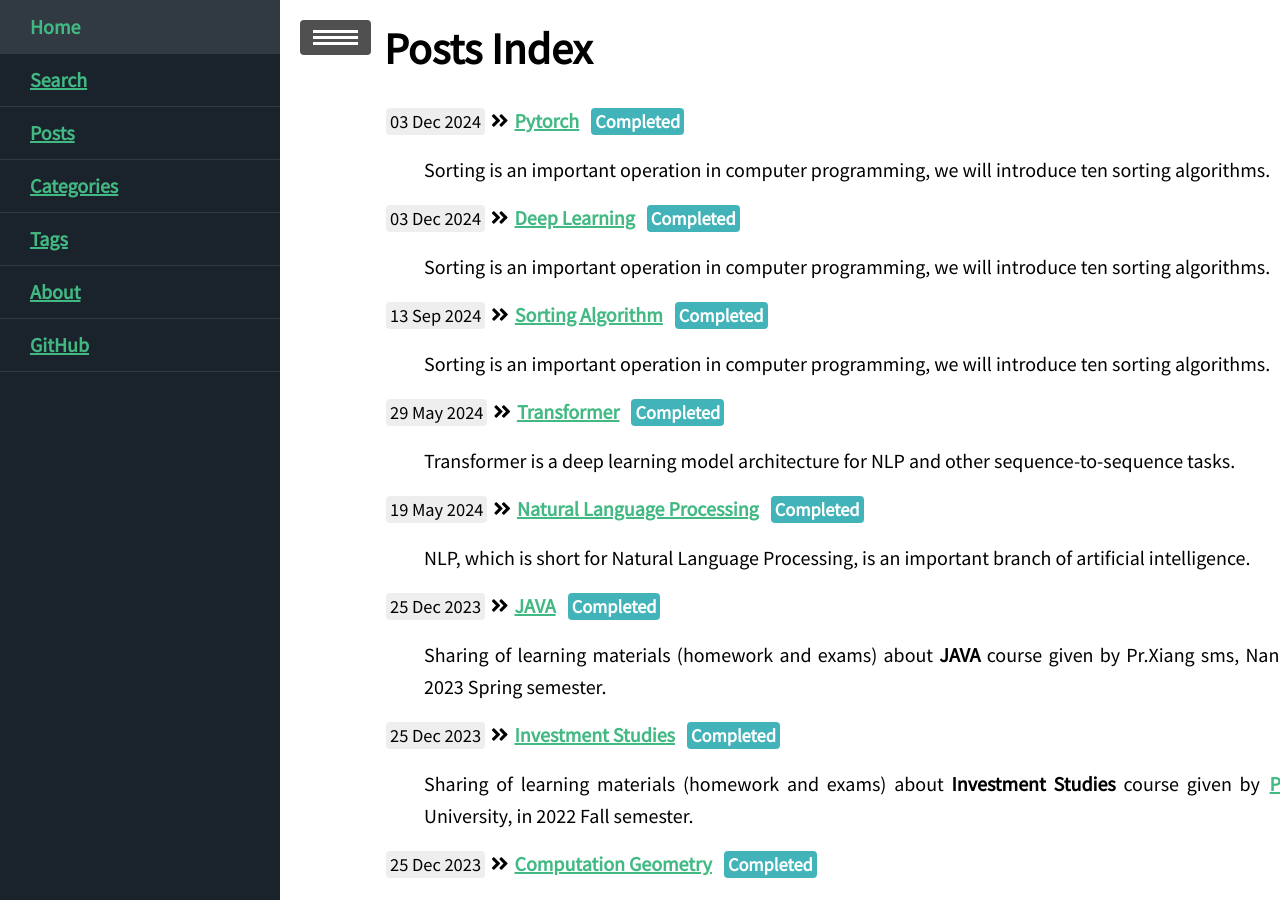
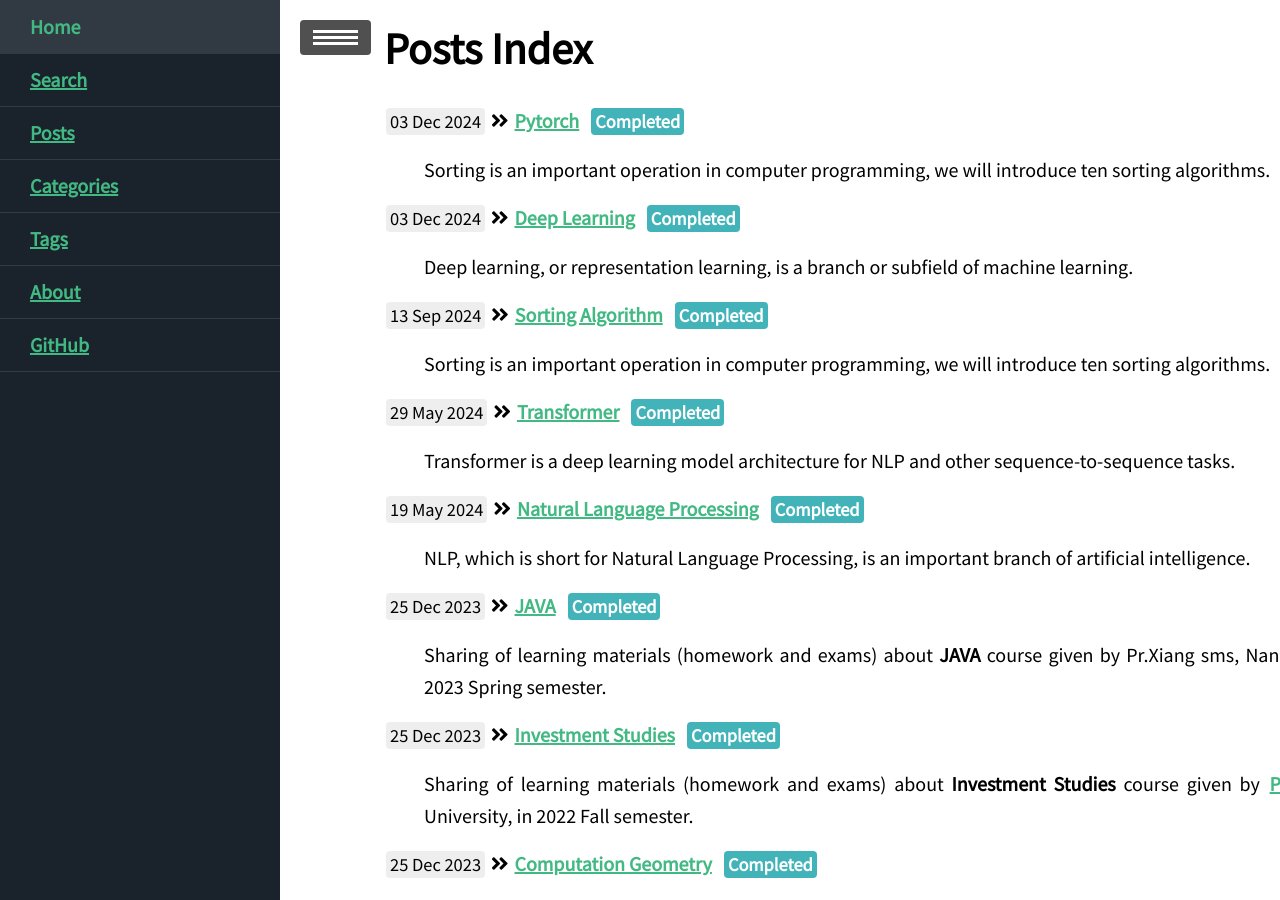
Before and after one commit to ssskz/ssskz.github.io, a Jekyll site: the page built from blog/index.html, in a window 1280 px wide and 900 px high. Built offline with Jekyll 4.4.1, drawn with Linux system fonts in a browser that asks for light colours; nearby versions of some CDN libraries.

Commit message:
1
Signed-off-by: ssskz <12497590+ssskz@user.noreply.gitee.com>

```diff
--- a/_posts/2024-12-3-Deep-Learning.md
+++ b/_posts/2024-12-3-Deep-Learning.md
@@ -6,5 +6,5 @@ mathjax: true
 mermaid: true
 tags: python
 categories: Artificial-Intelligence
-description: Sorting is an important operation in computer programming, we will introduce ten sorting algorithms.
+description: Deep learning, or representation learning, is a branch or subfield of machine learning.
 ---
```
